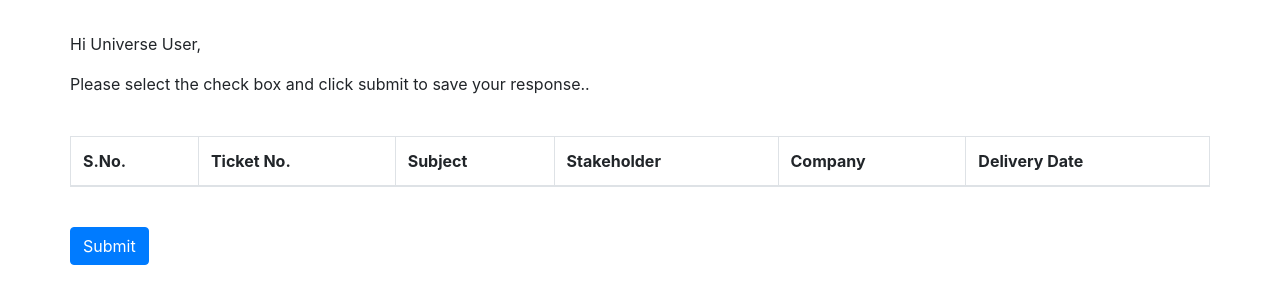
After one commit to intriguingdespot/email_notifications, a Django app: page /home/universe-deliverables/ in a window 1280 px wide. The commit adds this page. Shown: the top 304 px of the page. Run offline with Django 3.2, Linux system fonts and the light colour scheme; data comes from the database, SQL or seed files in the repository; both versions use the stored data as it was after the commit; lists and menus that the app fills with data are empty; some libraries are stand-ins or nearby versions.

Commit message:
minor changes

```diff
--- a/email_notifications/notifications/templates/notifications/base.html
+++ b/email_notifications/notifications/templates/notifications/base.html
@@ -43,6 +43,7 @@ function myFunction() {
           <a class="nav-item nav-link " href="{%url 'home:braindesk'%}">Braindesk</a>
           <a class="nav-item nav-link" href="{%url 'home:universe'%}">Universe</a>
           <a class="nav-item nav-link" href="{%url 'home:others'%}">Others</a>
+
           <!-- DROPDOWN MENU -->
 
 
@@ -52,6 +53,7 @@ function myFunction() {
 
         <!-- STUFF ON THE RIGHT -->
         <div class="navbar-nav ml-auto">
+          <a class="nav-item nav-link" href="{%url 'home:others'%}">Status</a>
           <li class="dropdown dropdown-masked">
             <a href="#" class="nav-link dropdown-toggle" id="navbar-dropdown-menu" data-toggle="dropdown" role="button" aria-haspopup="true" aria-expanded="false">Welcome {{user}}</a>
             <ul class="dropdown-menu list-inline">
--- a/email_notifications/notifications/templates/notifications/notification.html
+++ b/email_notifications/notifications/templates/notifications/notification.html
@@ -142,6 +142,11 @@
                       </td>
                     </tr>
                   </table>
+                  <form method="post" enctype="multipart/form-data">
+                    <br>
+                    <br>
+                    <br><a class="btn btn-primary" href="http://127.0.0.1:8000/home/{{url}}/">Refresh this Table</a>
+                  </form>
                 </td>
               </tr>
             </table>
--- a/email_notifications/notifications/templates/notifications/today_deliverables.html
+++ b/email_notifications/notifications/templates/notifications/today_deliverables.html
@@ -29,5 +29,7 @@
     {% endfor %}
   </table>
   <br><a class="btn btn-primary" href="{%url 'home:upload'%}">Refresh this Table</a>
+  <br>
+  <br>
 </div>
 {% endblock %}
--- /dev/null
+++ b/email_notifications/notifications/templates/notifications/universe_confirm.html
@@ -0,0 +1,65 @@
+<!DOCTYPE html>
+<html lang="en" dir="ltr">
+  <head>
+    {% load static %}
+    <meta charset="utf-8">
+    <title>Draup-Remainders</title>
+    <link rel = "icon" href ="{% static '/images/title-logo.ico' %}">
+    <link rel="stylesheet" href="https://stackpath.bootstrapcdn.com/bootstrap/4.1.3/css/bootstrap.min.css"
+    integrity="sha384-MCw98/SFnGE8fJT3GXwEOngsV7Zt27NXFoaoApmYm81iuXoPkFOJwJ8ERdknLPMO" crossorigin="anonymous">
+    <style media="screen">
+      .container {
+  padding: 2rem 0rem;
+}
+
+h4 {
+  margin: 2rem 0rem 1rem;
+}
+
+.table-image {
+  td, th {
+    vertical-align: middle;
+  }
+}
+    </style>
+  </head>
+  <body>
+    <div class="container">
+      <p>Hi Universe User,</p>
+      <p>Please select the check box and click submit to save your response..</p>
+      <br>
+<form  method="post">
+<div class="row">
+  <div class="col-12">
+    <table class="table table-bordered">
+      <thead>
+        <tr>
+          <th scope="col">S.No.</th>
+          <th  scope="col">Ticket No.</th>
+          <th  scope="col">Subject</th>
+          <th  scope="col">Stakeholder</th>
+          <th  scope="col">Company</th>
+          <th  scope="col">Delivery Date</th>
+        </tr>
+      </thead>
+      {% for entry in Ticket %}
+      <tbody>
+        <tr>
+          <td style="text-align:center"><input type="checkbox"  name="Ticket_ID" value={{entry.Ticket_ID}}>
+          <td  style="text-align:center">{{entry.Ticket_ID}}</td>
+          <td>{{entry.Subject}}</td>
+          <td>{{entry.Full_name}}</td>
+          <td>{{entry.Company_Name}}</td>
+          <td style="text-align:center">{{entry.Estimated_Delivery_Date}}</td>
+        </tr>
+        {% endfor %}
+      </tbody>
+    </table>
+  </div>
+</div>
+  {% csrf_token %}
+  <br><input onclick="return confirm('Are you sure do you want to continue ?');" class="btn btn-primary" type="submit" value="Submit">
+</form>
+</div>
+  </body>
+</html>
--- a/email_notifications/notifications/urls.py
+++ b/email_notifications/notifications/urls.py
@@ -5,9 +5,12 @@ app_name= "home"
 
 urlpatterns=[
     path('',views.home,name='home'),
+    path('braindesk-deliverables/',views.braindesk_confirm,name='braindesk_confirm'),
+    path('universe-deliverables/',views.universe_confirm,name='universe_confirm'),
     path('sales/',views.salesremainder,name='salesremainder'),
     path('sales/braindesk',views.braindesk,name='braindesk'),
     path('sales/universe',views.universe,name='universe'),
     path('sales/others',views.others,name='others'),
     path('upload/',views.upload,name='upload'),
+    #path('sales/status',views.status,name='status'),
 ]
--- a/email_notifications/notifications/views.py
+++ b/email_notifications/notifications/views.py
@@ -1,6 +1,8 @@
 from django.shortcuts import render
 from django.http import HttpResponseRedirect,HttpResponse
-
+import operator
+from django.db.models import Q
+from functools import reduce
 from django.urls import reverse
 
 from django.contrib.auth import authenticate,login,logout
@@ -54,12 +56,13 @@ def salesremainder(request):
     tick_dict = {'Ticket':tickets}
     return render(request,'notifications/today_deliverables.html',context=tick_dict)
 
+
 @login_required(login_url = 'login_user')
 def braindesk(request):
     if request.method == "POST":
         today=str(date.today())
         tickets = Ticket.objects.filter(Estimated_Delivery_Date__icontains=today,Type__icontains="Braindesk Request")
-        tick_dict = {'Ticket':tickets,'name':"Braindesk Team,"}
+        tick_dict = {'Ticket':tickets,'name':"Braindesk Team,","url":"braindesk-deliverables"}
         #send_mail(
         #'You have Deliverable Today !!!',
         #"Good Eve !!!",
@@ -90,7 +93,7 @@ def universe(request):
     if request.method == "POST":
         today=str(date.today())
         tickets = Ticket.objects.filter(Estimated_Delivery_Date__icontains=today,Type__icontains = 'Universe Account Addition Request')
-        tick_dict = {'Ticket':tickets,'name':"Universe Team,"}
+        tick_dict = {'Ticket':tickets,'name':"Universe Team,","url":"universe-deliverables"}
         html_content = render_to_string("notifications/notification.html",context=tick_dict)
         text_content = strip_tags(html_content)
         email = EmailMultiAlternatives(
@@ -133,6 +136,30 @@ def others(request):
         tick_dict = {'Ticket':tickets}
         return render(request,'notifications/others_deliverables.html',context=tick_dict)
 
+def braindesk_confirm(request):
+    if request.method == "POST":
+        some_var = request.POST.getlist('Ticket_ID')
+        for i in some_var:
+            print(i)
+        return HttpResponse("Done")
+    else:
+        today=str(date.today())
+        tickets = Ticket.objects.filter(Estimated_Delivery_Date__icontains=today,Type__icontains="Braindesk Request")
+        tick_dict = {'Ticket':tickets}
+        return render(request,'notifications/braindesk_confirm.html',context=tick_dict)
+
+def universe_confirm(request):
+    if request.method == "POST":
+        some_var = request.POST.getlist('Ticket_ID')
+        for i in some_var:
+            print(i)
+        return HttpResponse("Done")
+    else:
+        today=str(date.today())
+        tickets = Ticket.objects.filter(Estimated_Delivery_Date__icontains=today,Type__icontains = 'Universe Account Addition Request')
+        tick_dict = {'Ticket':tickets}
+        return render(request,'notifications/universe_confirm.html',context=tick_dict)
+
 
 @login_required(login_url = 'login_user')
 def upload(request):
```
Also changed, not shown: email_notifications/notifications/templates/notifications/braindesk_confirm.html (added, +65 -0 lines), email_notifications/db.sqlite3, email_notifications/notifications/migrations/0039_confirmed_ticket.py (added), email_notifications/notifications/migrations/0040_auto_20210218_0818.py (added), email_notifications/notifications/migrations/0041_delete_mymodel.py (added).
